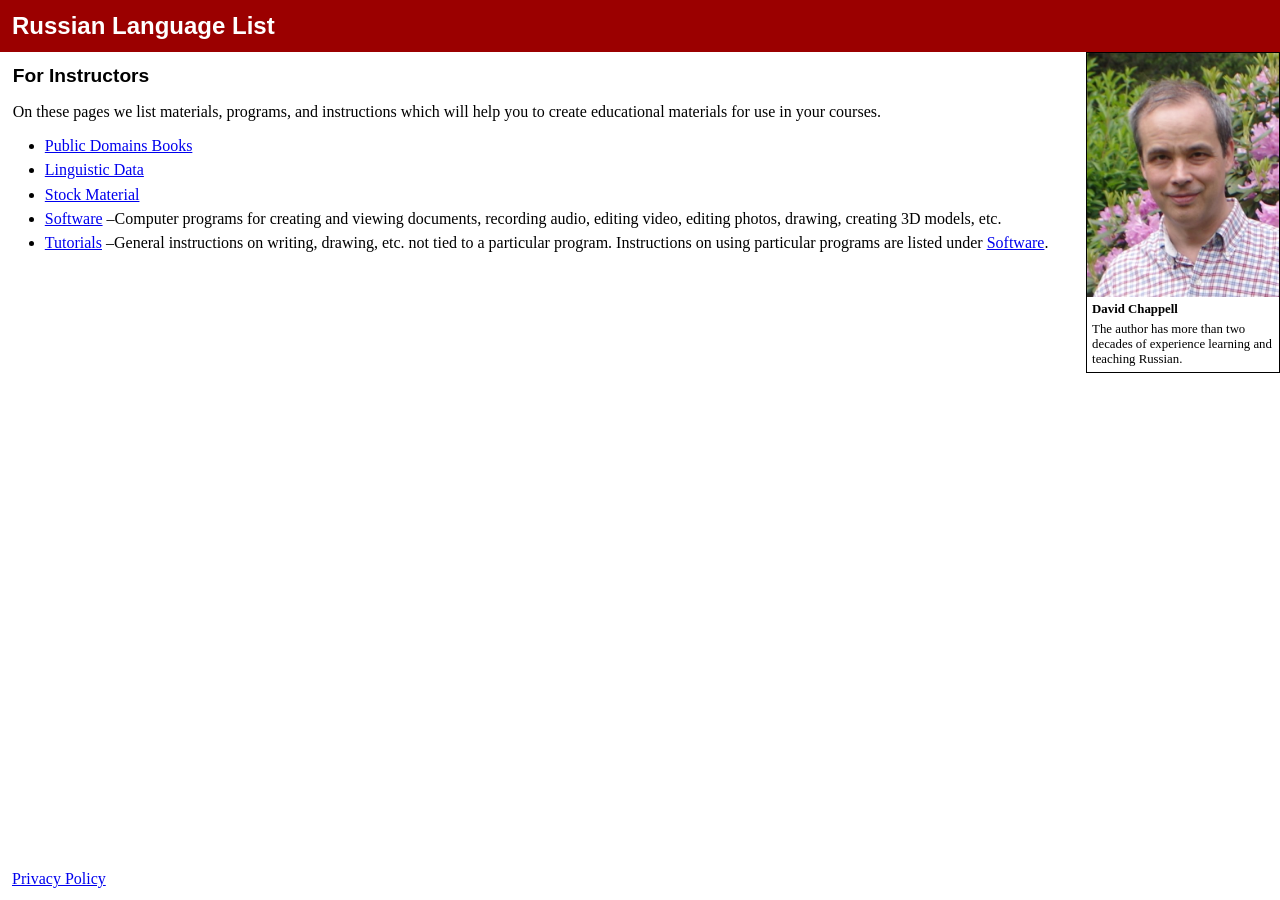
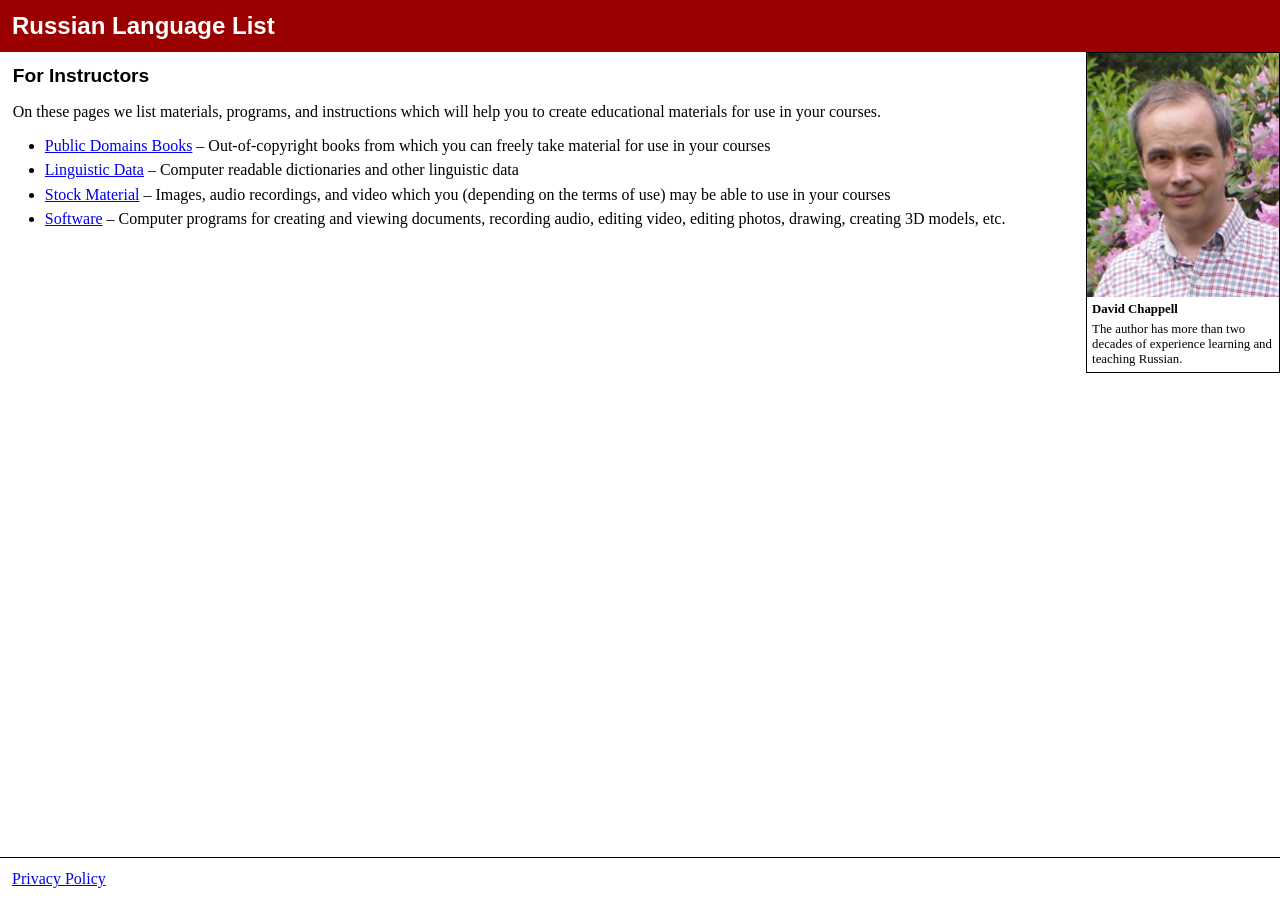
Before and after one commit to david672orford/russian-language-list, a Jekyll site: the page built from for-instructors/index.md, in a window 1280 px wide. Built offline with Jekyll 4.4.1, drawn with Linux system fonts in a browser that asks for light colours; our own code applies the rules of GitHub Pages for plain Markdown files.

Commit message:
added more links, moved tutorials links to tech-for-teaching

```diff
--- a/assets/css/style.css
+++ b/assets/css/style.css
@@ -84,6 +84,7 @@ FOOTER {
 	bottom: 0;
 	right: 0;
 	padding: 12px;
+	border-top: 1px solid black;
 	background-color: white;
 	font-size: 12pt;
 	}
--- a/for-instructors/index.md
+++ b/for-instructors/index.md
@@ -3,13 +3,14 @@
 On these pages we list materials, programs, and instructions which will
 help you to create educational materials for use in your courses.
 
-* [Public Domains Books](public-domain-books)
-* [Linguistic Data](linguistic-data)
-* [Stock Material](stock-material)
-* [Software](software)
-	--Computer programs for creating and viewing documents, recording audio,
+* [Public Domains Books](public-domain-books) --
+	Out-of-copyright books from which you can freely take material for
+	use in your courses
+* [Linguistic Data](linguistic-data) --
+	Computer readable dictionaries and other linguistic data
+* [Stock Material](stock-material) --
+	Images, audio recordings, and video which you (depending on the terms
+	of use) may be able to use in your courses
+* [Software](software) --
+	Computer programs for creating and viewing documents, recording audio,
 	editing video, editing photos, drawing, creating 3D models, etc.
-* [Tutorials](tutorials)
-	--General instructions on writing, drawing, etc. not tied to a particular
-	program. Instructions on using particular programs are listed under
-	[Software](software).
```
Also changed, not shown: for-all/culture.md (+7 -1 lines), for-all/dictionaries.md (+29 -27 lines), for-all/fiction.md (added, +4 -0 lines), for-all/grammar.md (+7 -5 lines), for-instructors/tutorials.md (deleted, +0 -7 lines), index.md (+1 -0 lines).
